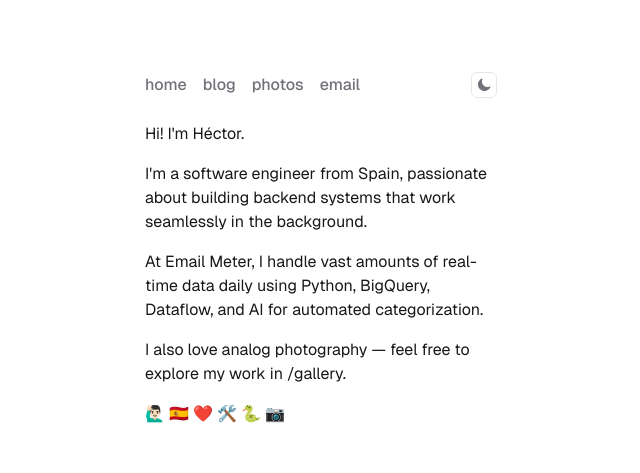
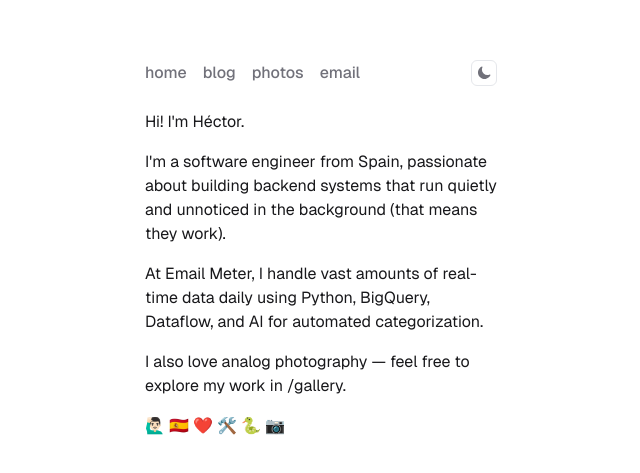
Before and after one commit to HJulio/hjulio.github.io, an Astro site: page / in a window 1280 px wide. Shown: the part 151-624 px from the top of the page, without its empty margins (319-959 px from the left). Built offline with nearby package versions, Linux system fonts and the light colour scheme; Astro itself is replaced by a stand-in of ours.

Commit message:
Index text

```diff
--- a/src/pages/index.astro
+++ b/src/pages/index.astro
@@ -12,7 +12,8 @@
     <p>Hi! I'm Héctor.</p>
     <p>
       I'm a software engineer from Spain, passionate about building backend
-      systems that work seamlessly in the background.
+      systems that run quietly and unnoticed in the background (that means they
+      work).
     </p>
     <p>
       At <a href="https://emailmeter.com">Email Meter</a>, I handle vast amounts
```
